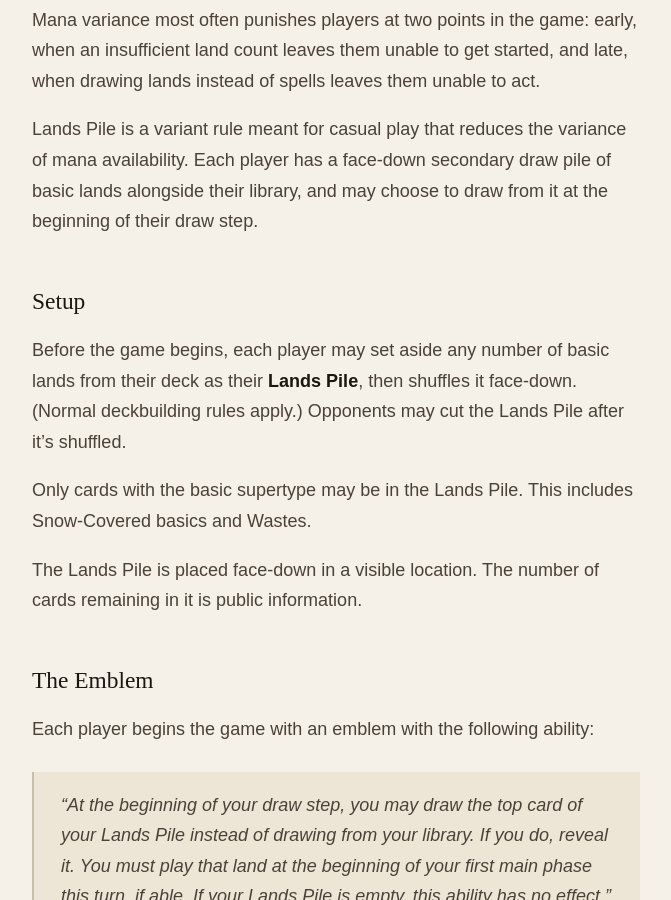
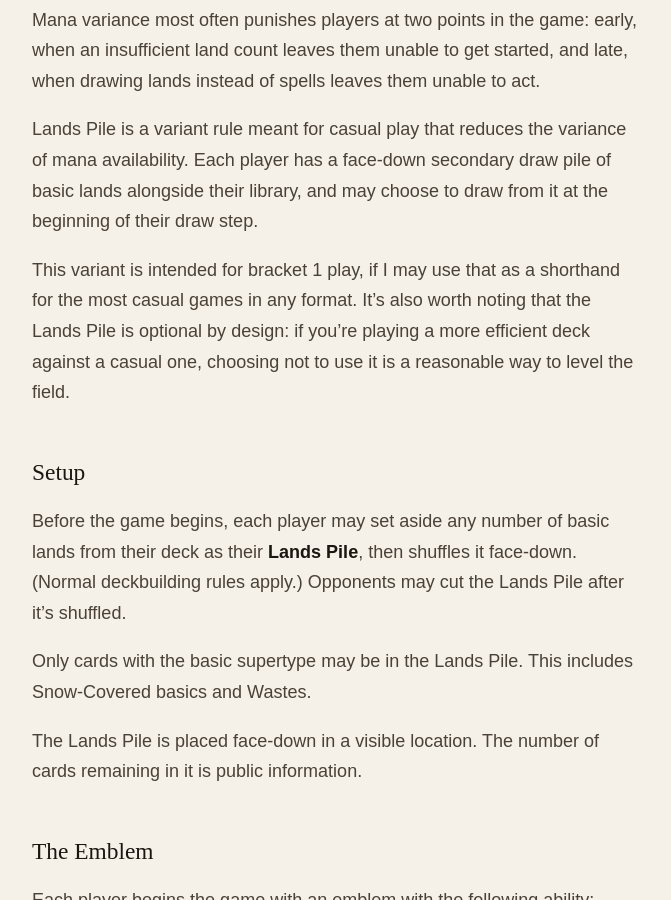
Before and after one commit to murtaugh/MTG-Lands-Pile, a Jekyll site: the page built from index.md, in a window 1280 px wide and 900 px high, scrolled down 624 px. Shown: the whole window, without its empty margins (304-975 px from the left). Built offline with Jekyll 4.4.1, drawn with Linux system fonts in a browser that asks for light colours; some web fonts are replaced.

Commit message:
add a note about the intended casualness of the variant

```diff
--- a/index.md
+++ b/index.md
@@ -12,6 +12,8 @@ title: Lands Pile
 Mana variance most often punishes players at two points in the game: early, when an insufficient land count leaves them unable to get started, and late, when drawing lands instead of spells leaves them unable to act.
 
 Lands Pile is a variant rule meant for casual play that reduces the variance of mana availability. Each player has a face-down secondary draw pile of basic lands alongside their library, and may choose to draw from it at the beginning of their draw step.
+
+This variant is intended for bracket 1 play, if I may use that as a shorthand for the most casual games in any format. It's also worth noting that the Lands Pile is optional by design: if you're playing a more efficient deck against a casual one, choosing not to use it is a reasonable way to level the field.
 
 ---
 
```
